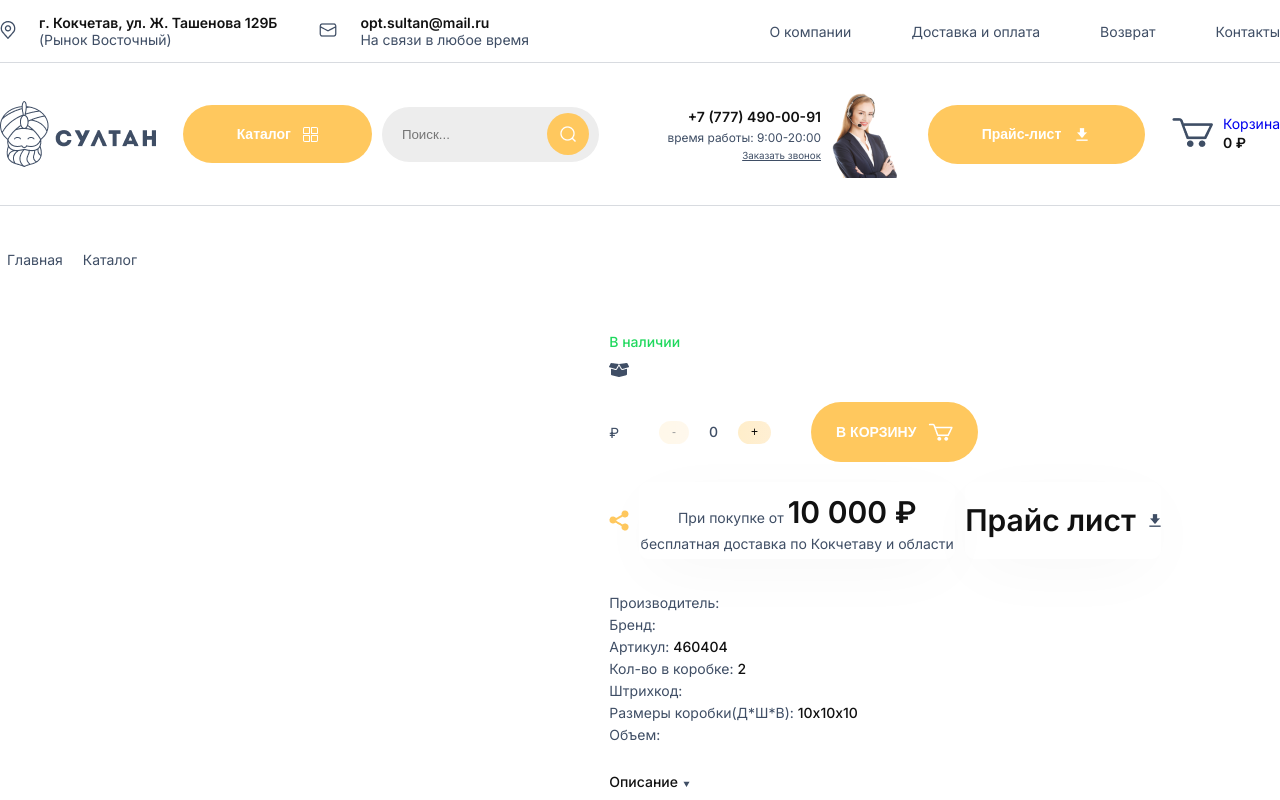
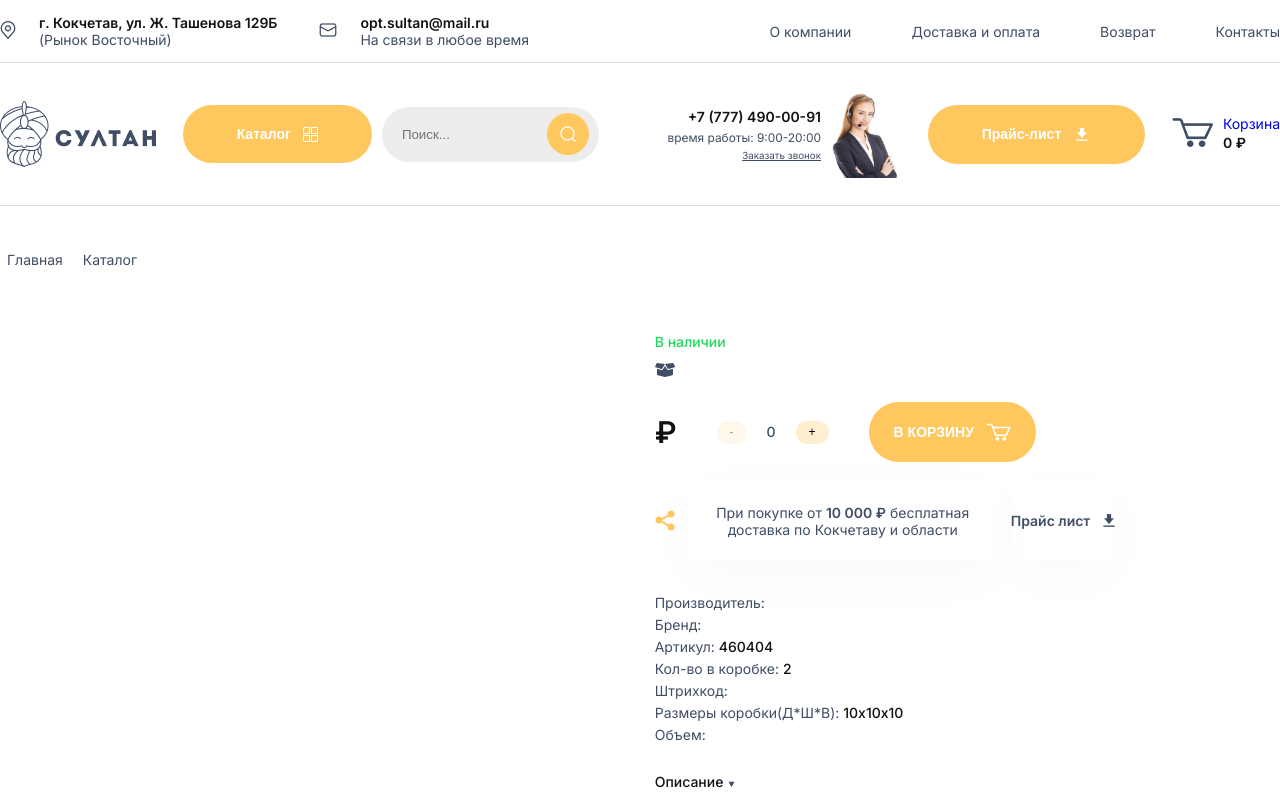
Before and after one commit to igorek888rane/shop-sultan, a React (Create React App) app: page /4604049097548 in a window 1280 px wide. Shown: the top 800 px of the page. Built offline with nearby package versions, Linux system fonts and the light colour scheme.

Commit message:
refactor

```diff
--- a/src/components/Product/Product.module.scss
+++ b/src/components/Product/Product.module.scss
@@ -28,7 +28,7 @@
 			line-height: 130%;
 		}
 
-		.bold {
+		.product__name {
 			color: $black;
 			font-weight: 800;
 			font-size: 30px;
```
